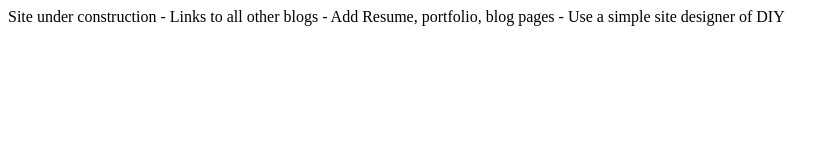
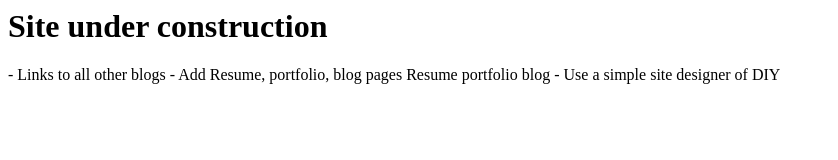
Before and after one commit to avelang/avelang.github.io, a plain HTML site: page index.html in a window 1280 px wide. Shown: the whole page, without its empty margins (0-838 px from the left). Drawn offline with Linux system fonts and the light colour scheme.

Commit message:
Update index.html

```diff
--- a/index.html
+++ b/index.html
@@ -1,4 +1,9 @@
-Site under construction
-- Links to all other blogs
+<h1>Site under construction</h1>
+<div>
+  - Links to all other blogs
 - Add Resume, portfolio, blog pages
+  <a>Resume</a>
+  <a>portfolio</a>
+  <a>blog</a>
 - Use a simple site designer of DIY
+</div>
```
